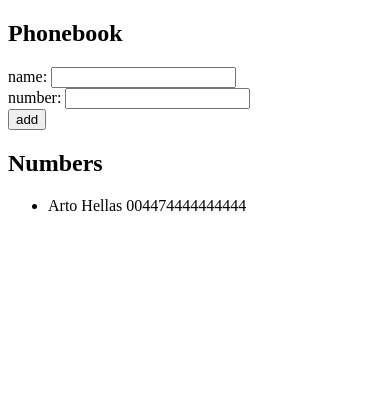
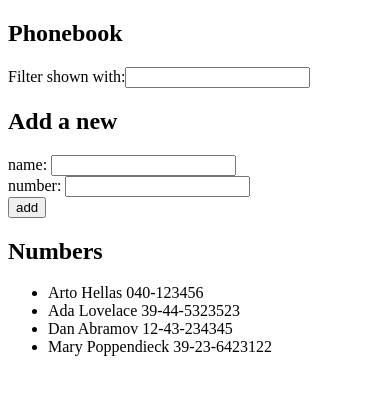
Before and after one commit to mecene/fullstack-Helsinki, a React (Create React App) app in the folder part2/phonebook/: page / in a window 390 px wide. Shown: the top 394 px of the page. Built offline with nearby package versions, Linux system fonts and the light colour scheme.

Commit message:
part-2_phonebook_step-5

```diff
--- a/part2/phonebook/src/App.js
+++ b/part2/phonebook/src/App.js
@@ -2,23 +2,29 @@
 
 const App = () => {
   const [persons, setPersons] = useState([
-    {
-      name: 'Arto Hellas',
-      number: '004474444444444'
-    }
+    { name: 'Arto Hellas', number: '040-123456', id: 1 },
+    { name: 'Ada Lovelace', number: '39-44-5323523', id: 2 },
+    { name: 'Dan Abramov', number: '12-43-234345', id: 3 },
+    { name: 'Mary Poppendieck', number: '39-23-6423122', id: 4 }
   ])
-
   const [newName, setNewName] = useState('')
   const [newNumber, setNewNumber] = useState('')
+  const [search, setSearch] = useState('')
+
 
   const handleNewName = (e) => setNewName(e.target.value)
   const handleNewNumber = (e) => setNewNumber(e.target.value)
+  const handleChange = (e) => {
+    // find the person that includes the inputs value
+    setSearch(e.target.value.toLowerCase())
+  }
 
   const addPerson = (e) => {
     e.preventDefault()
     const newObject = {
       name: newName,
-      number: newNumber
+      number: newNumber,
+      //id: persons.length + 1
     }
     //filter trough array to find value
     const alreadyExist = persons.filter(person => person.name === newName).length > 0
@@ -28,10 +34,19 @@
     setNewName('')
     setNewNumber('')
   }
+  //conditionel of collection to show if searched
+  const personsToShow = search.length > 0
+    ? persons.filter(person => person.name.toLowerCase().includes(search))
+    : persons
 
   return (
     <div>
       <h2>Phonebook</h2>
+      <div>
+        Filter shown with:
+        <input type="text" onChange={handleChange} />
+      </div>
+      <h2>Add a new</h2>
       <form onSubmit={addPerson}>
         <div>
           name: <input onChange={handleNewName} value={newName} />
@@ -45,7 +60,7 @@
       </form>
       <h2>Numbers</h2>
       <ul>
-        {persons.map(person => <li key={person.name}>{person.name} {person.number}</li>)}
+        {personsToShow.map(person => <li key={person.name}>{person.name} {person.number}</li>)}
       </ul>
 
     </div>
```
